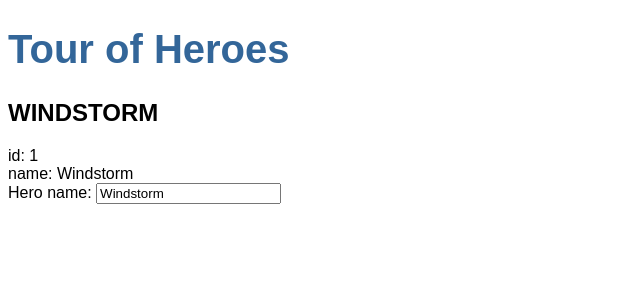
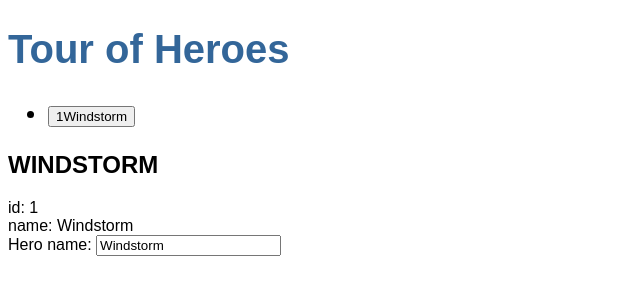
Before and after one commit to aleppp/tour-of-heroes, an Angular app: page / in a window 1280 px wide. Shown: the top 300 px of the page, without its empty margins (0-640 px from the left). Built offline with nearby package versions, Linux system fonts and the light colour scheme.

Commit message:
add hero list and display list

```diff
--- a/src/app/heroes/heroes.component.html
+++ b/src/app/heroes/heroes.component.html
@@ -1,3 +1,13 @@
+<h2>
+   <ul class="heroes">
+      <li>
+         <button type="button">
+            <span class="badge">{{hero.id}}</span>
+            <span class="name">{{hero.name}}</span>
+         </button>
+      </li>
+   </ul>
+</h2>
 <h2>{{hero.name | uppercase}}</h2>
 <div><span>id: </span>{{hero.id}}</div>
 <div><span>name: </span>{{hero.name}}</div>
--- a/src/app/heroes/heroes.component.ts
+++ b/src/app/heroes/heroes.component.ts
@@ -1,5 +1,6 @@
 import { Component, OnInit } from '@angular/core';
 import { Hero } from '../heroes.interface';
+import { HEROES } from '../mock-heroes';
 
 @Component({
   selector: 'app-heroes',
@@ -7,6 +8,8 @@
   styleUrls: ['./heroes.component.css']
 })
 export class HeroesComponent implements OnInit {
+
+  heroes = HEROES;
 
   hero: Hero = {
     id: 1,
--- /dev/null
+++ b/src/app/mock-heroes.ts
@@ -0,0 +1,13 @@
+import { Hero } from './heroes.interface';
+
+export const HEROES: Hero[] = [
+  { id: 12, name: 'Dr. Nice' },
+  { id: 13, name: 'Bombasto' },
+  { id: 14, name: 'Celeritas' },
+  { id: 15, name: 'Magneta' },
+  { id: 16, name: 'RubberMan' },
+  { id: 17, name: 'Dynama' },
+  { id: 18, name: 'Dr. IQ' },
+  { id: 19, name: 'Magma' },
+  { id: 20, name: 'Tornado' }
+];
```
